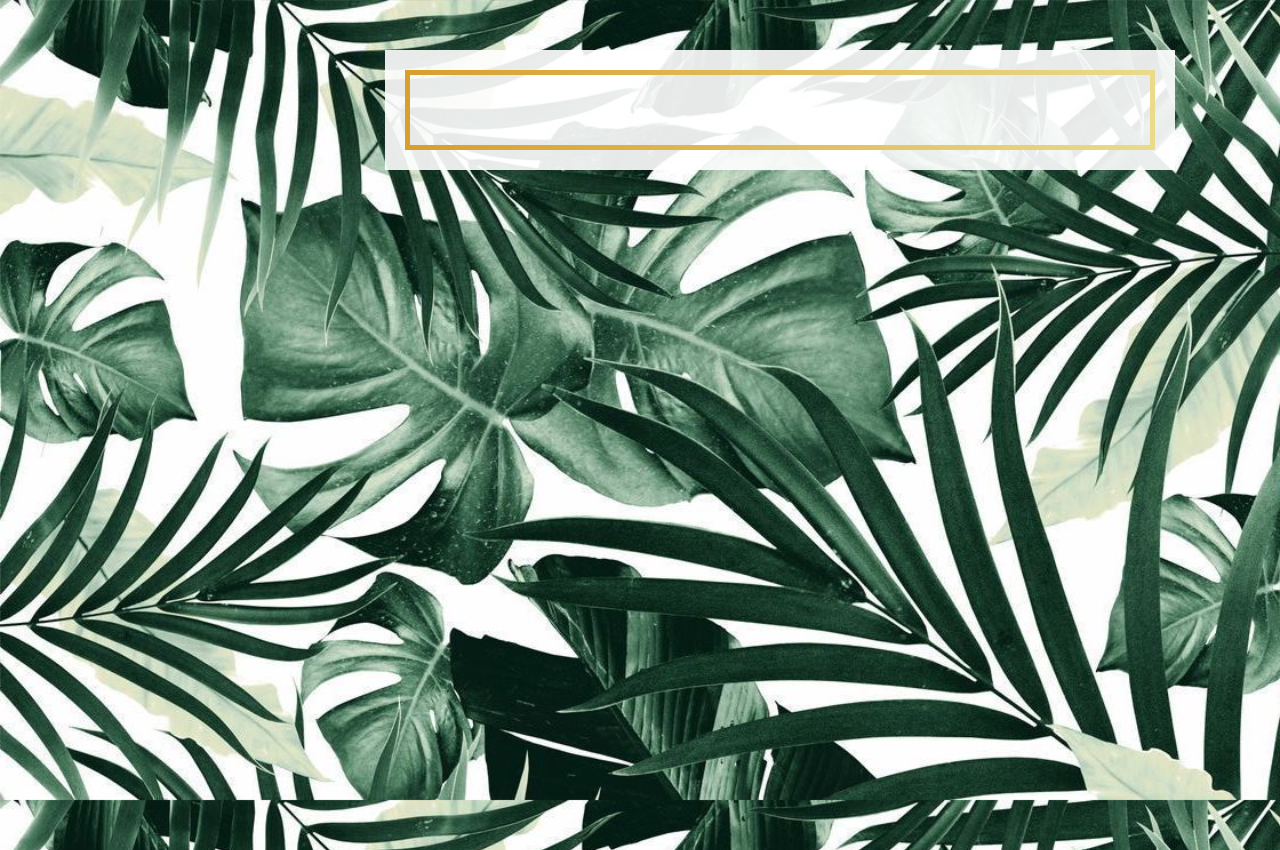
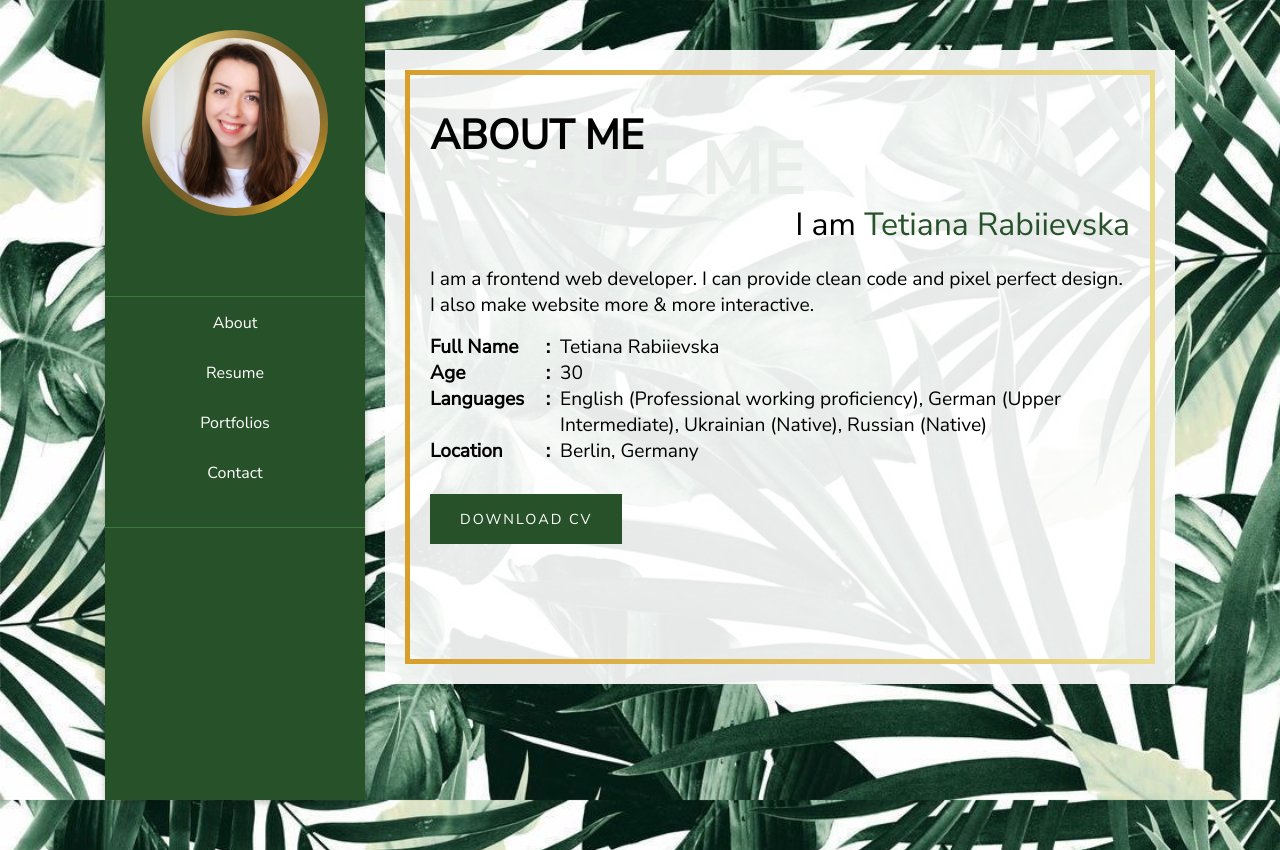
Before and after one commit to atranarta/portfolio, a React (Create React App) app: page / in a window 1280 px wide. Built offline with nearby package versions, Linux system fonts and the light colour scheme.

Commit message:
Added routing, that works (except of sidebar)

```diff
--- a/src/App.js
+++ b/src/App.js
@@ -1,12 +1,14 @@
 import React from 'react';
+import { BrowserRouter as Router } from "react-router-dom";
+
 import './App.css';
+
 import SideNav from "./components/SideNav";
 import About from "./components/About";
 import Resume from "./components/Resume";
 import Portfolios from "./components/Portfolios";
 import Contact from "./components/Contact";
 
-import { BrowserRouter as Router } from "react-router-dom";
 
 function App() {
   return (
--- a/src/components/about/index.js
+++ b/src/components/about/index.js
@@ -6,8 +6,8 @@ import { Switch, Route } from "react-router-dom";
 
 const About = () => (
   <Switch>
-    <Route path="/about">
-      <div className="component">
+    <Route exact path="/">
+      <div id="about" className="component">
         <Title
           text="About me"
         />
--- a/src/components/contact/index.js
+++ b/src/components/contact/index.js
@@ -18,7 +18,7 @@ const Contact = () => {
   return (
     <Switch>
       <Route path="/contact">
-        <div className="component">
+        <div id="contact" className="component">
           <Title
             text="Contact me"
           />
--- a/src/components/portfolios/index.js
+++ b/src/components/portfolios/index.js
@@ -7,7 +7,7 @@ import { Switch, Route } from "react-router-dom";
 const Portfolios = () => (
   <Switch>
     <Route path="/portfolios">
-      <div className="component">
+      <div id="portfolios" className="component">
         <Title
           text="Portfolios"
         />
--- a/src/components/resume/index.js
+++ b/src/components/resume/index.js
@@ -7,38 +7,47 @@ import { Switch, Route } from "react-router-dom";
 
 const skills = [
   {
+    key: 1,
     title: "HTML5",
     progress: "95%"
   },
   {
+    key: 2,
     title: "ES6",
     progress: "75%"
   },
   {
+    key: 3,
     title: "CSS3",
     progress: "90%"
   },
   {
+    key: 4,
     title: "SCSS/SASS",
     progress: "80%"
   },
   {
+    key: 5,
     title: "Javascript",
     progress: "60%"
   },
   {
+    key: 6,
     title: "React",
     progress: "40%"
   },
   {
+    key: 7,
     title: "NodeJS",
     progress: "30%"
   },
   {
+    key: 8,
     title: "Photoshop",
     progress: "40%"
   },
   {
+    key: 9,
     title: "AdobeXD",
     progress: "40%"
   }
@@ -47,12 +56,12 @@ const skills = [
 const Resume = () => (
   <Switch>
     <Route path="/resume">
-      <div className="component">
+      <div id="resume" className="component">
         <Title
           text="My skills"
         />
         <div className="skills-box">
-          {skills.map(skill => (<SkillBox {...skill} />))}
+          {skills.map(skill => (<SkillBox key={skill.key} {...skill} />))}
         </div>
       </div>
     </Route>
--- a/src/components/sideNav/index.js
+++ b/src/components/sideNav/index.js
@@ -2,13 +2,8 @@ import React from 'react';
 import Avatar from './../../img/avatar.jpeg';
 import NavList from './navList';
 
-import { Switch, Route } from "react-router-dom";
-
-
 const sideNav = () => (
-  <Switch>
-    <Route path="/sideNav">
-      <aside>
+  <aside id="sideNav">
     <div className="heading">
       <div className="avatar-wrap">
         <img src={Avatar} className="avatar" alt="Tetiana Rabiievska" width="170px"></img>
@@ -20,8 +15,6 @@ const sideNav = () => (
       </ul>
     </nav>
   </aside>
-    </Route>
-  </Switch>
 );
 
 export default sideNav;
--- a/src/components/sideNav/navList.js
+++ b/src/components/sideNav/navList.js
@@ -4,28 +4,32 @@ import { Link } from "react-router-dom";
 
 const list = [
   {
-    link: "about",
-    text: "About"
+    key: 1,
+    text: "About",
+    link: "/"
   },
   {
-    link: "resume",
-    text: "Resume"
+    key: 2,
+    text: "Resume",
+    link: "resume"
   },
   {
-    link: "portfolios",
-    text: "Portfolios"
+    key: 3,
+    text: "Portfolios",
+    link: "portfolios"
   },
   {
-    link: "contact",
-    text: "Contact"
+    key: 4,
+    text: "Contact",
+    link: "contact"
   },
 ]
 
 const NavList = () => (
   list.map(item => (
-    <Link to="item.link">
-      <li>{item.text}</li>
-    </Link>
+    <li key={item.key}>{item.text}
+      <Link to={item.link} />
+    </li>
   ))
 )
 
--- a/src/styles/sidebar.scss
+++ b/src/styles/sidebar.scss
@@ -71,6 +71,7 @@ aside {
         text-align: center;
         display: block;
         height: 50px;
+        position: relative;
 
         @include _970 {
           display: inline-block;
@@ -85,7 +86,6 @@ aside {
           padding: 5px;
           color: #FFF;
           font-weight: 600;
-          position: relative;
           overflow: hidden;
           z-index: 1;
           cursor: pointer;
```
Lines whose indentation alone changed are shown as unchanged.
